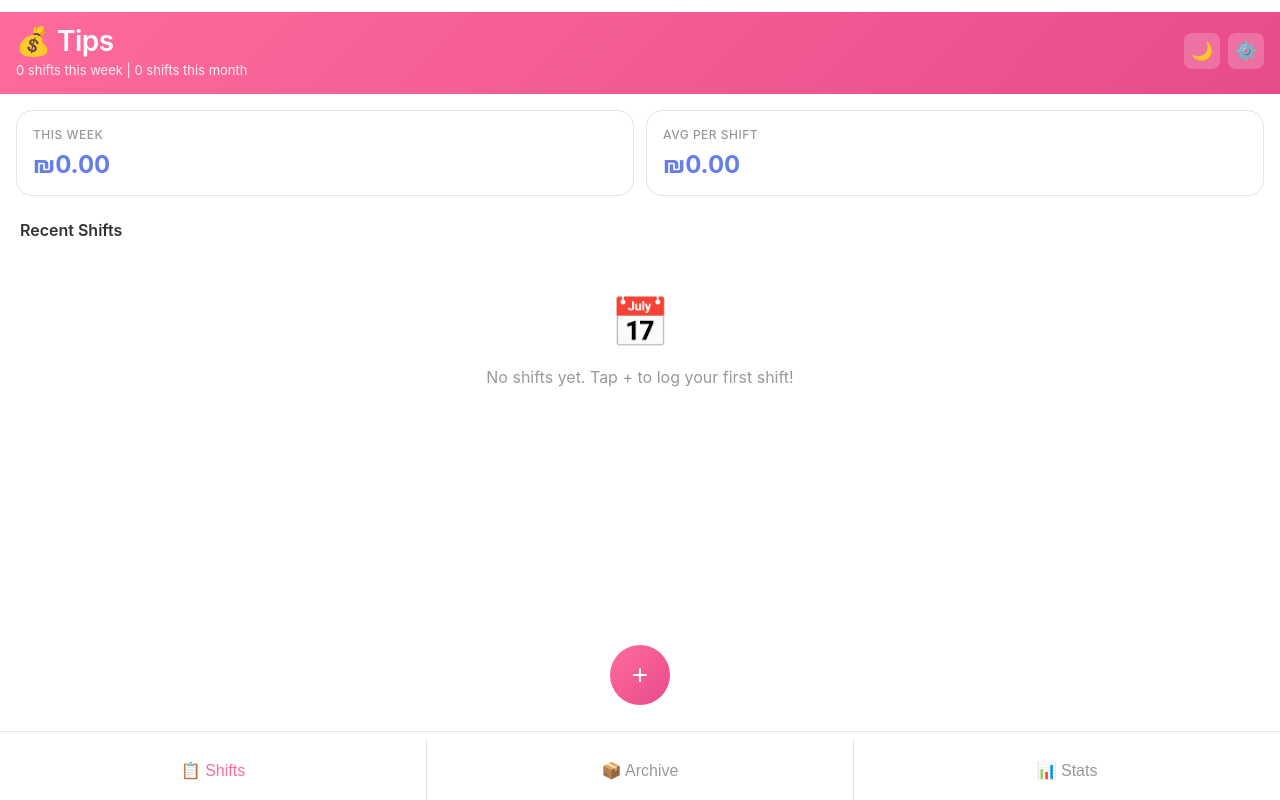
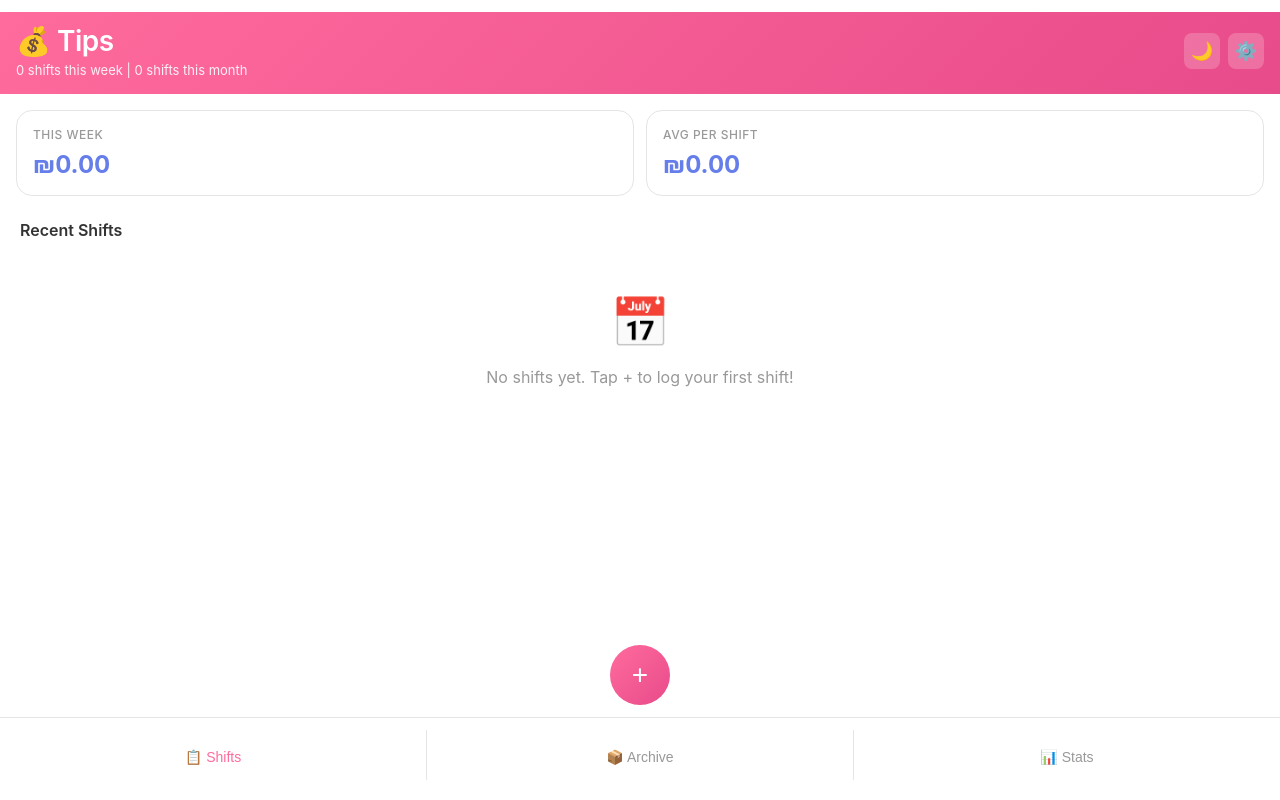
Before and after one commit to Galbay/tips-tracker, a plain HTML site: page index.html in a window 1280 px wide. Drawn offline with Linux system fonts and the light colour scheme.

Commit message:
Update index.html

```diff
--- a/index.html
+++ b/index.html
@@ -46,6 +46,7 @@
             height: 100%;
             width: 100%;
             overflow: hidden;
+            position: fixed;
         }
 
         body {
@@ -599,9 +600,8 @@
             align-items: center;
             justify-content: space-around;
             z-index: 3;
-            min-height: 60px;
-            padding: 8px 0 env(safe-area-inset-bottom);
-            margin-bottom: 0;
+            min-height: 70px;
+            padding: 12px 0 max(20px, env(safe-area-inset-bottom));
         }
 
         .nav-btn {
@@ -610,16 +610,16 @@
             border: none;
             border-right: 1px solid var(--border-color);
             cursor: pointer;
-            font-size: 16px;
+            font-size: 14px;
             font-weight: 500;
             color: var(--text-tertiary);
             display: flex;
             flex-direction: column;
             align-items: center;
             justify-content: center;
-            gap: 6px;
-            padding: 8px 12px;
-            min-height: 60px;
+            gap: 4px;
+            padding: 12px 8px 8px 8px;
+            min-height: 50px;
         }
 
         .nav-btn:last-child {
```
